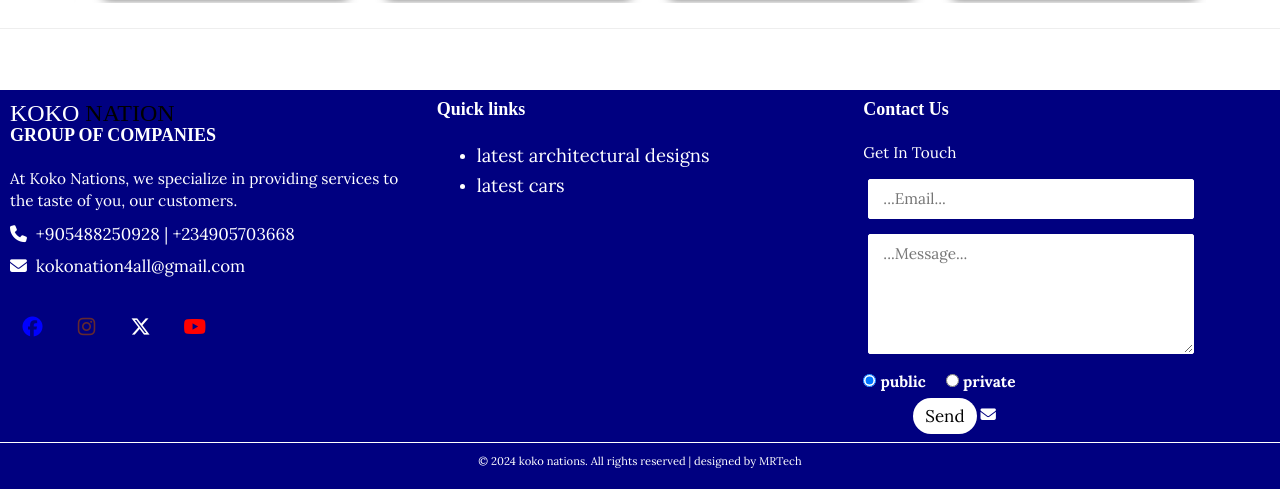
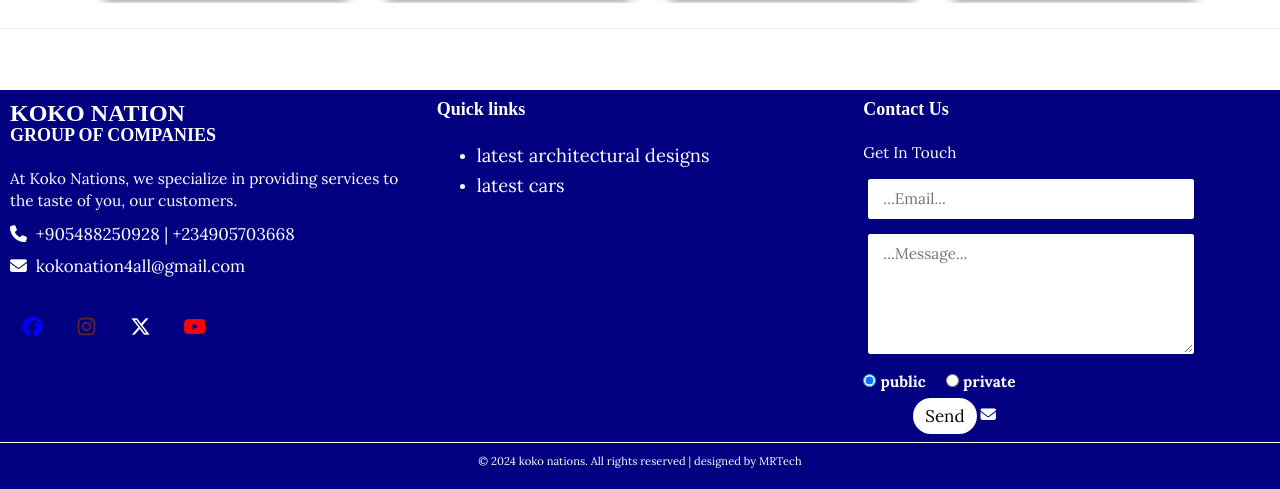
Before and after one commit to ChegeMicheal/kokonations, a Flask app: page / in a window 1280 px wide. Shown: the part 1141-1630 px from the top of the page. Run offline with Flask 3, Linux system fonts and the light colour scheme; some libraries are stand-ins or nearby versions.

Commit message:
Update styles.css

```diff
--- a/website/static/styles.css
+++ b/website/static/styles.css
@@ -360,7 +360,7 @@ header .menu-toggle{
   float: left;
 }
 
-.footer .footer-content h1, .footer .footer-content h4{
+.footer .footer-content h1, .footer .footer-content h3, .footer .footer-content h4{
   color: white;
   font-weight: bold;
 }
```
